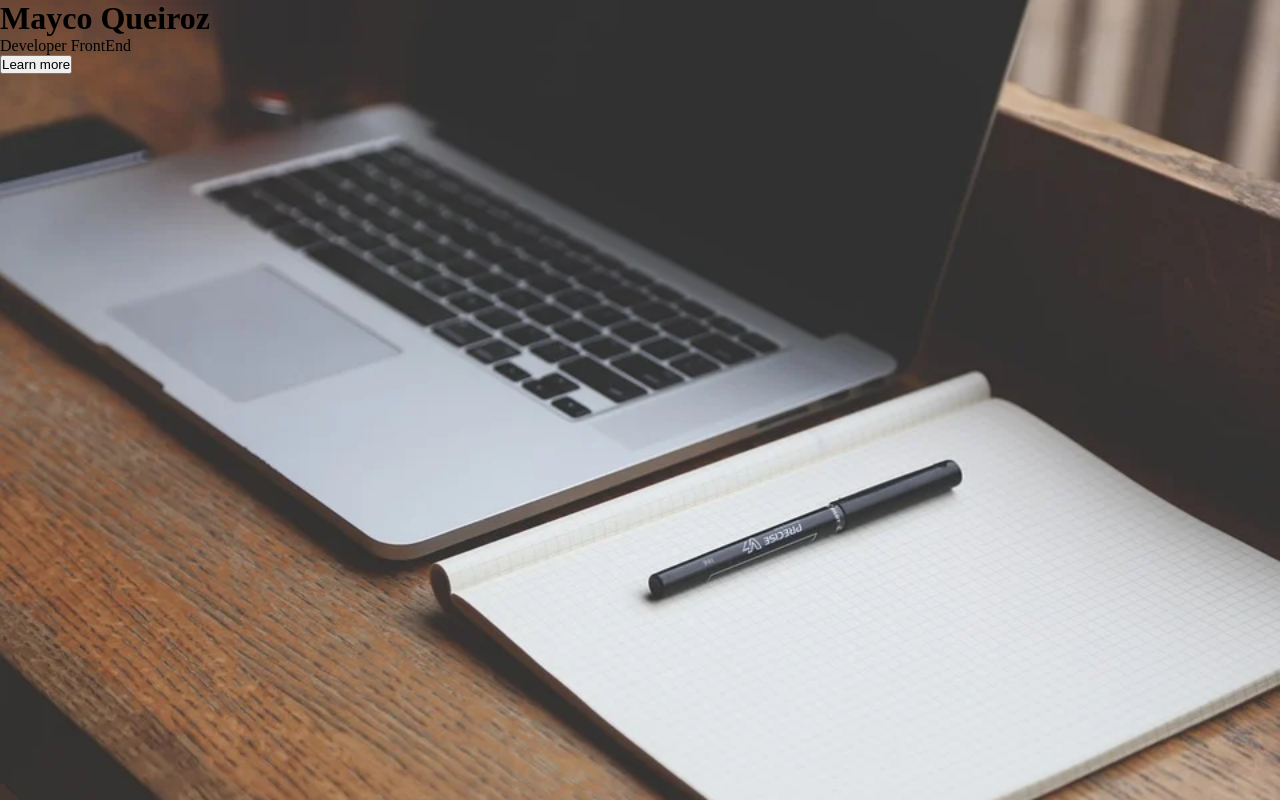
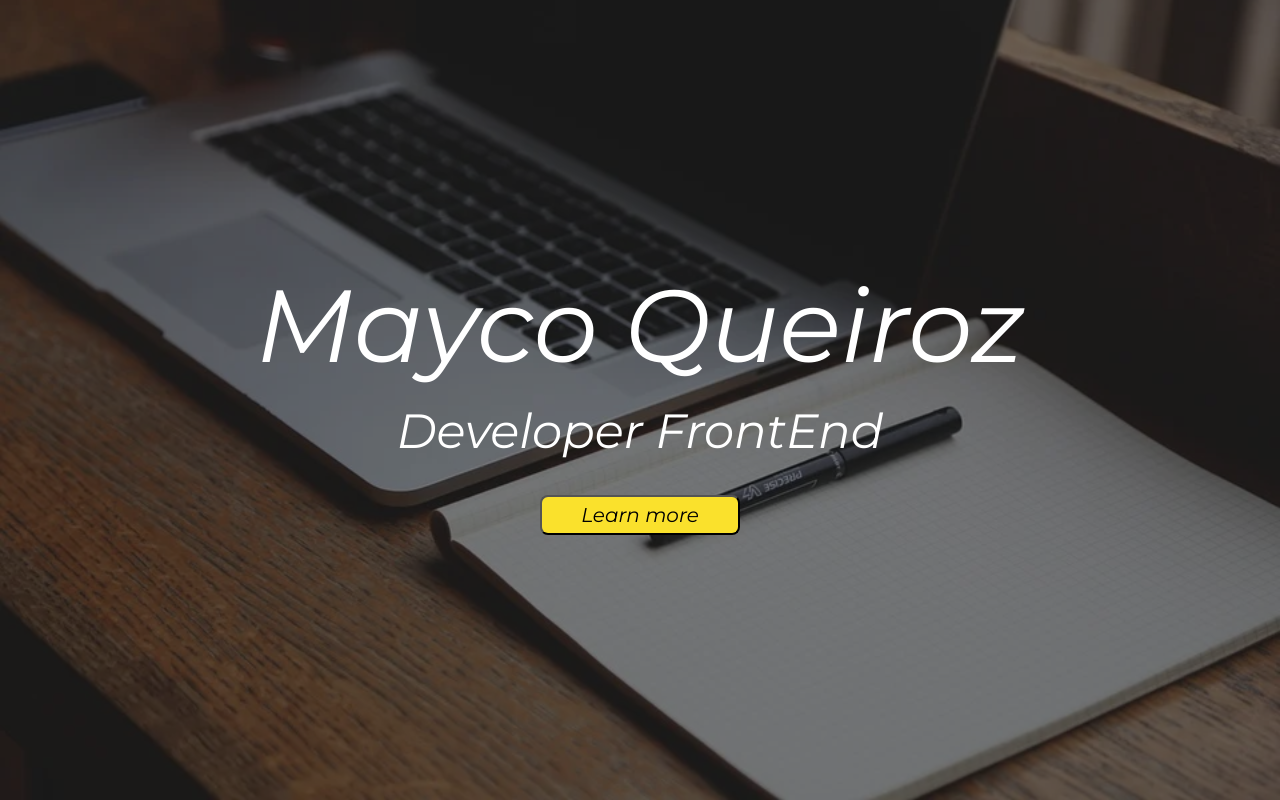
Before and after one commit to maycotomaz/Projetos-b-sicos-JavaScript, a plain HTML site: page Projects-JavaScript/second-project/index.html in a window 1280 px wide. Drawn offline with Linux system fonts and the light colour scheme.

Commit message:
landpage inicio

```diff
--- a/Projects-JavaScript/second-project/style.css
+++ b/Projects-JavaScript/second-project/style.css
@@ -6,10 +6,53 @@
     box-sizing: border-box;
 }
 
-html{
-    background-color: black;
+body{
+    height: 100vh;
+    background-color: rgba(0, 0, 0, 0.5);
     background-image: url(./img/4078c1cf033daa52c9270680794ccbb1.png);
     background-repeat: no-repeat;
     background-size: cover;
+    display: flex;
+    justify-content: center;
+    align-items: center;
+    background-blend-mode: darken;
+    background-position: center bottom;
+}
+
+.container{
+    text-align: center;
+    font-family: Montserrat;
+    position: relative;
+    z-index: 1;
+}
+
+
+h1{
+    color: white;
+    font-weight: 400;
+    line-height: 121.9px;
+    font-size: clamp(2.5rem,8vw,6.5rem)
+}
+p{
+    margin-top: 20px;
+    font-family: Montserrat;
+    font-size:  clamp(1.2rem,4vw,3rem);
+    font-style: italic;
+    font-weight: 400;
+    line-height: 48.76px;
+    color: white;
 
 }
+button{
+    margin-top:40px;
+    background-color: #FAE12C;
+    border-radius: 8px;
+    width: 200px;
+    height: 40px;
+    font-family: Montserrat;
+    font-size: 20px;
+    font-weight: 400;
+    line-height: 24.38px;
+    cursor: pointer;
+
+}
```
Also changed, not shown: Projects-JavaScript/second-project/c640cafae879b28f2f3de80457a02fb4.png (added), Projects-JavaScript/second-project/ded114a480e38a28ae1e5cc8cf504d40.png (added), Projects-JavaScript/second-project/eb7cddbaf95307ed14c03d49c55a5a54.png (added).
